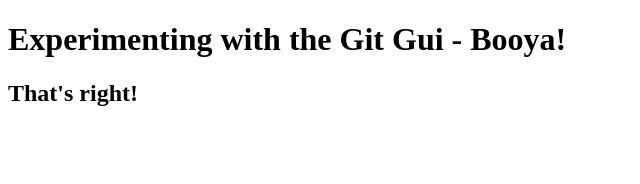
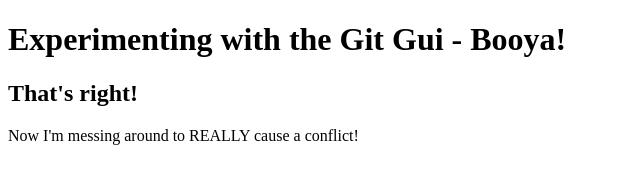
Before and after one commit to VamtigerInc/another-git-experiment, a plain HTML site: page index.html in a window 1280 px wide. Shown: the whole page, without its empty margins (0-640 px from the left). Drawn offline with Linux system fonts and the light colour scheme.

Commit message:
Conflict
Trying to mess around!

```diff
--- a/index.html
+++ b/index.html
@@ -14,5 +14,11 @@
             That's right!
         </h2>
     </header>
+
+    <article>
+        <p>
+            Now I'm messing around to REALLY cause a conflict!
+        </p>
+    </article>
 </body>
 </html>
```
